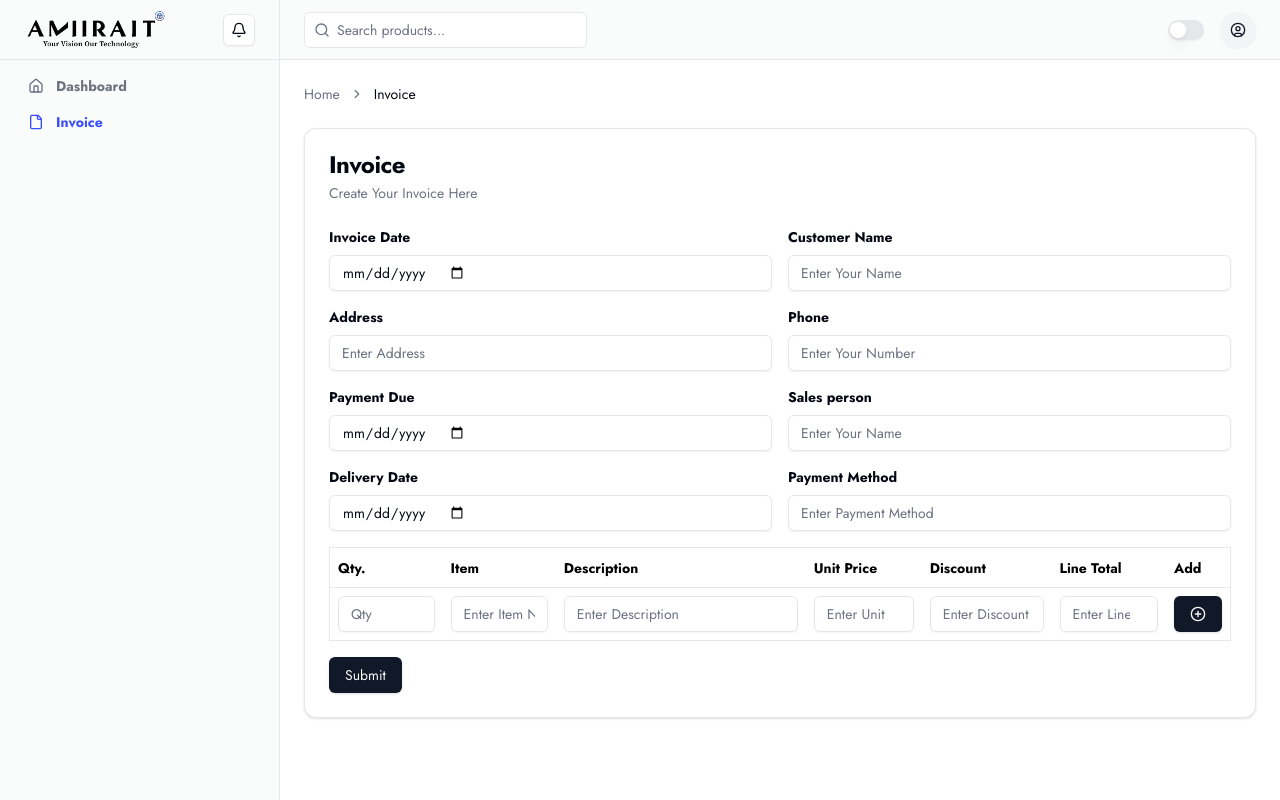
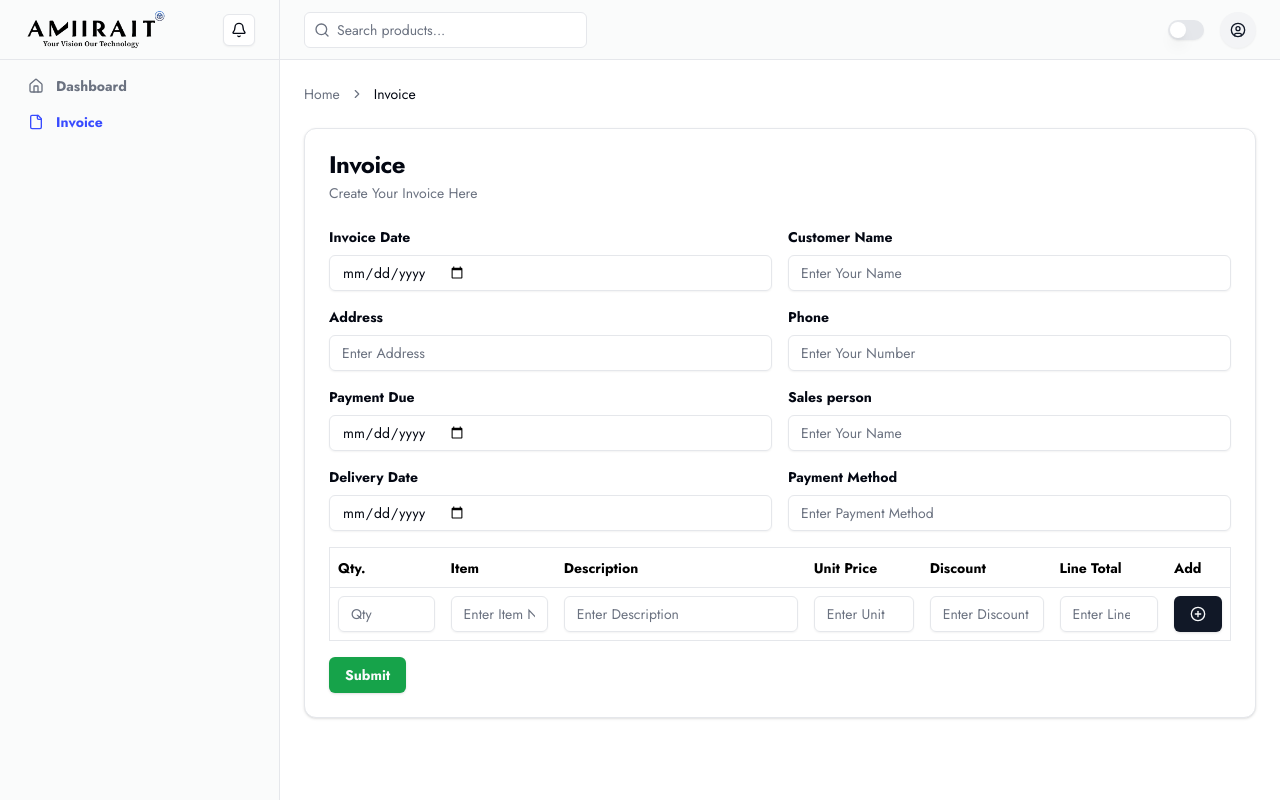
Before and after one commit to vivekvp2000/amirait-admin, a React (Vite) app: page /invoice in a window 1280 px wide. Built offline with nearby package versions, Linux system fonts and the light colour scheme.

Commit message:
add invoice fn

```diff
--- a/src/http/api.js
+++ b/src/http/api.js
@@ -6,3 +6,16 @@ const api = axios.create({
     "Content-Type": "application/json",
   },
 });
+
+export const addInvoice = async (data) => {
+  try {
+    const response = await api.post("/payment/store/invoice", data, {
+      headers: {
+        Authorization: `${import.meta.env.VITE_API_TOKEN}`,
+      },
+    });
+    return response.data;
+  } catch (error) {
+    console.log(error);
+  }
+};
--- a/src/main.jsx
+++ b/src/main.jsx
@@ -11,12 +11,17 @@ import "@fontsource/jost/300.css"; // Light weight
 import "@fontsource/jost/700.css"; // Bold weight
 // Google Font
 
+// Create a client
+// const queryClient = new QueryClient();
+
 createRoot(document.getElementById("root")).render(
   <BrowserRouter>
     <StrictMode>
+      {/* <QueryClientProvider client={queryClient}> */}
       <ThemeProvider>
         <App />
       </ThemeProvider>
+      {/* </QueryClientProvider> */}
     </StrictMode>
   </BrowserRouter>
 );
--- a/src/pages/Invoice.jsx
+++ b/src/pages/Invoice.jsx
@@ -28,6 +28,7 @@ import { Button } from "@/components/ui/button";
 import { CirclePlus } from "lucide-react";
 import { useState } from "react";
 import axios from "axios";
+import { addInvoice } from "@/http/api";
 
 const Invoice = () => {
   // For form data including items
@@ -84,6 +85,13 @@ const Invoice = () => {
       ],
     });
   };
+
+  // const mutation = useMutation({
+  //   mutationFn: addInvoice,
+  //   onSuccess: (data) => {
+  //     console.log(data);
+  //   },
+  // });
 
   const handleSubmit = async (e) => {
     e.preventDefault();
@@ -150,6 +158,7 @@ const Invoice = () => {
                     name="invoice_date"
                     onChange={handleChange}
                     value={formData.invoice_date}
+                    required
                   />
                 </div>
                 <div>
@@ -166,6 +175,7 @@ const Invoice = () => {
                     name="customer_name"
                     onChange={handleChange}
                     value={formData.customer_name}
+                    required
                   />
                 </div>
                 <div>
@@ -182,6 +192,7 @@ const Invoice = () => {
                     name="customer_address"
                     onChange={handleChange}
                     value={formData.customer_address}
+                    required
                   />
                 </div>
                 <div>
@@ -198,6 +209,7 @@ const Invoice = () => {
                     onChange={handleChange}
                     value={formData.customer_phone}
                     placeholder="Enter Your Number"
+                    required
                   />
                 </div>
                 <div>
@@ -214,6 +226,7 @@ const Invoice = () => {
                     name="payment_due_date"
                     value={formData.payment_due_date}
                     onChange={handleChange}
+                    required
                   />
                 </div>
                 <div>
@@ -230,6 +243,7 @@ const Invoice = () => {
                     value={formData.sales_person}
                     onChange={handleChange}
                     name="sales_person"
+                    required
                   />
                 </div>
                 <div>
@@ -245,6 +259,7 @@ const Invoice = () => {
                     name="delivery_date"
                     onChange={handleChange}
                     value={formData.delivery_date}
+                    required
                     placeholder="Enter Delivery Date"
                   />
                 </div>
@@ -259,6 +274,7 @@ const Invoice = () => {
                     type="text"
                     id="payment-method"
                     placeholder="Enter Payment Method"
+                    required
                     name="payment_method"
                     value={formData.payment_method}
                     onChange={handleChange}
@@ -303,6 +319,7 @@ const Invoice = () => {
                             name="qty"
                             value={row.qty}
                             onChange={(e) => handleRowChange(e, index)}
+                            required
                           />
                         </TableCell>
                         <TableCell>
@@ -312,6 +329,7 @@ const Invoice = () => {
                             name="item"
                             value={row.item}
                             onChange={(e) => handleRowChange(e, index)}
+                            required
                           />
                         </TableCell>
                         <TableCell>
@@ -321,6 +339,7 @@ const Invoice = () => {
                             name="description"
                             value={row.description}
                             onChange={(e) => handleRowChange(e, index)}
+                            required
                           />
                         </TableCell>
                         <TableCell>
@@ -330,6 +349,7 @@ const Invoice = () => {
                             name="unitPrice"
                             value={row.unitPrice}
                             onChange={(e) => handleRowChange(e, index)}
+                            required
                           />
                         </TableCell>
                         <TableCell>
@@ -339,6 +359,7 @@ const Invoice = () => {
                             name="discount"
                             value={row.discount}
                             onChange={(e) => handleRowChange(e, index)}
+                            required
                           />
                         </TableCell>
                         <TableCell>
@@ -348,6 +369,7 @@ const Invoice = () => {
                             name="lineTotal"
                             value={row.lineTotal}
                             onChange={(e) => handleRowChange(e, index)}
+                            required
                           />
                         </TableCell>
                         <TableCell className="text-center">
@@ -360,7 +382,10 @@ const Invoice = () => {
                   </TableBody>
                 </Table>
               </div>
-              <Button type="submit" className="mt-4">
+              <Button
+                type="submit"
+                className="mt-4 bg-green-600 font-extrabold"
+              >
                 Submit
               </Button>
             </form>
```
